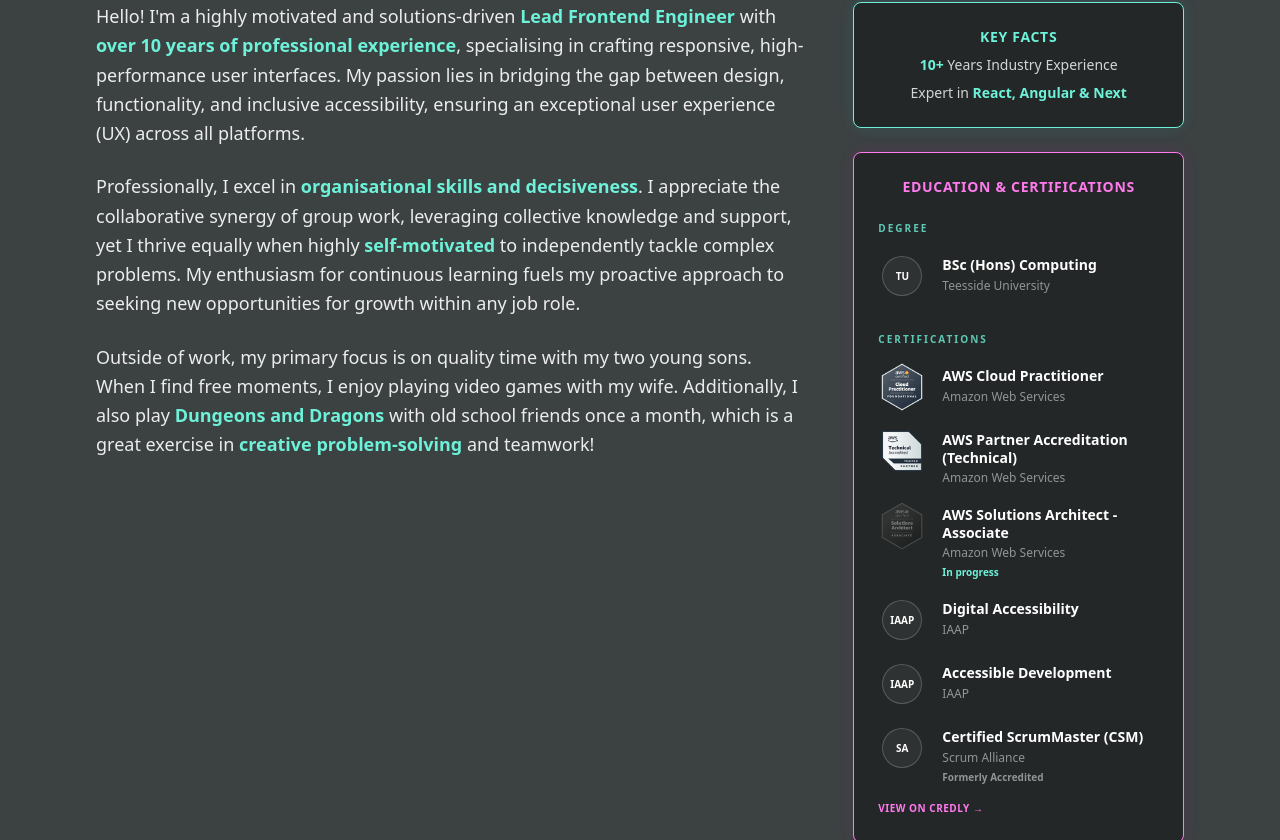
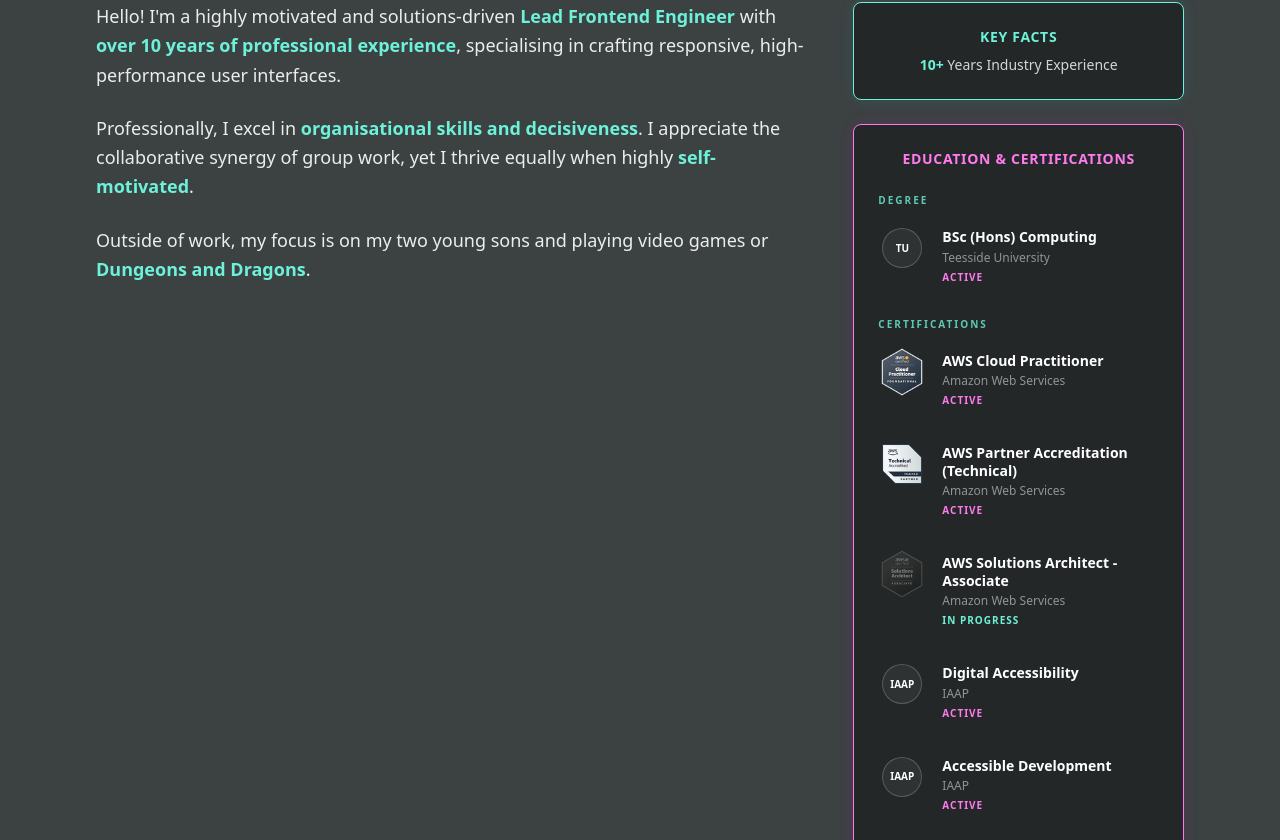
Before and after one commit to joshhallan/portfolio2025, a Next.js app: page / in a window 1280 px wide. Shown: the part 760-1600 px from the top of the page. Built offline with nearby package versions, Linux system fonts and the light colour scheme.

Commit message:
Update .gitignore for Firebase, enhance About component layout, and add Firebase CI/CD workflows

```diff
--- a/src/components/HomePage/About/About.tsx
+++ b/src/components/HomePage/About/About.tsx
@@ -23,6 +23,12 @@ export default function About() {
     (q) => q.classification === "Certification",
   );
 
+  const scrollContainerClasses = `
+    flex flex-row overflow-x-auto gap-4 pb-4 snap-x scrollbar-hide
+    [mask-image:linear-gradient(to_right,white_85%,transparent_100%)]
+    md:pb-0 md:gap-8 md:[mask-image:none] md:flex-col md:overflow-visible
+  `;
+
   return (
     <section id="about" className="container mx-auto max-w-6xl px-8 py-16">
       <h2 className="text-4xl font-bold mb-12 text-center text-white">
@@ -38,32 +44,20 @@ export default function About() {
               over 10 years of professional experience
             </span>
             , specialising in crafting responsive, high-performance user
-            interfaces. My passion lies in bridging the gap between design,
-            functionality, and inclusive accessibility, ensuring an exceptional
-            user experience (UX) across all platforms.
+            interfaces.
           </p>
-
           <p>
             Professionally, I excel in{" "}
             <span style={neonAccentStyle}>
               organisational skills and decisiveness
             </span>
-            . I appreciate the collaborative synergy of group work, leveraging
-            collective knowledge and support, yet I thrive equally when highly{" "}
-            <span style={neonAccentStyle}>self-motivated</span> to independently
-            tackle complex problems. My enthusiasm for continuous learning fuels
-            my proactive approach to seeking new opportunities for growth within
-            any job role.
+            . I appreciate the collaborative synergy of group work, yet I thrive
+            equally when highly{" "}
+            <span style={neonAccentStyle}>self-motivated</span>.
           </p>
-
           <p>
-            Outside of work, my primary focus is on quality time with my two
-            young sons. When I find free moments, I enjoy playing video games
-            with my wife. Additionally, I also play{" "}
-            <span style={neonAccentStyle}>Dungeons and Dragons</span> with old
-            school friends once a month, which is a great exercise in{" "}
-            <span style={neonAccentStyle}>creative problem-solving</span> and
-            teamwork!
+            Outside of work, my focus is on my two young sons and playing video
+            games or <span style={neonAccentStyle}>Dungeons and Dragons</span>.
           </p>
         </div>
 
@@ -78,10 +72,6 @@ export default function About() {
             </p>
             <p className="text-white/80 text-sm">
               <span style={neonAccentStyle}>10+</span> Years Industry Experience
-            </p>
-            <p className="text-white/80 text-sm mt-2">
-              Expert in{" "}
-              <span style={neonAccentStyle}>React, Angular & Next</span>
             </p>
           </div>
 
@@ -100,7 +90,7 @@ export default function About() {
                   <h4 className="text-[var(--neon-blue)] text-[10px] font-bold uppercase mb-4 tracking-[0.2em] opacity-80">
                     Degree
                   </h4>
-                  <div className="space-y-4">
+                  <div className={scrollContainerClasses}>
                     {degrees.map((cert) => (
                       <CertRow key={cert.id} cert={cert} />
                     ))}
@@ -110,23 +100,32 @@ export default function About() {
 
               {/* CERTIFICATION GROUP */}
               {certifications.length > 0 && (
-                <div>
+                <div className="relative">
                   <h4 className="text-[var(--neon-blue)] text-[10px] font-bold uppercase mb-4 tracking-[0.2em] opacity-80">
                     Certifications
                   </h4>
-                  <div className="space-y-4">
+                  <div className={scrollContainerClasses}>
                     {certifications.map((cert) => (
                       <CertRow key={cert.id} cert={cert} />
                     ))}
                   </div>
+
+                  <div className="flex justify-center mt-3 md:hidden">
+                    <span className="text-[8px] text-white/40 uppercase tracking-[0.3em]">
+                      Swipe to view more
+                    </span>
+                  </div>
+
+                  <div className="mt-6 pt-4 border-t border-white/10 text-center lg:text-left">
                     <a
                       href="https://www.credly.com/users/your-profile-url"
                       target="_blank"
                       rel="noopener noreferrer"
-                    className="inline-flex items-center gap-1.5 text-[10px] font-bold uppercase tracking-wider text-[var(--neon-pink)] hover:opacity-80 transition-opacity mt-4"
+                      className="inline-flex items-center gap-1.5 text-[10px] font-bold uppercase tracking-wider text-[var(--neon-pink)] hover:opacity-80 transition-opacity"
                     >
-                    View on credly →
+                      Verify on Credly →
                     </a>
+                  </div>
                 </div>
               )}
             </div>
@@ -138,7 +137,7 @@ export default function About() {
 }
 
 const CertRow = ({ cert }: { cert: Certification }) => (
-  <div className="flex items-start group">
+  <div className="flex items-start group flex-shrink-0 w-[90%] snap-start md:w-full">
     <div className="flex-shrink-0 w-12 h-12 flex items-center justify-center mr-4 transition-transform group-hover:scale-110">
       {cert.logo ? (
         <Image
@@ -147,11 +146,8 @@ const CertRow = ({ cert }: { cert: Certification }) => (
           width={48}
           height={48}
           className={`object-contain ${
-            cert.status === "In progress" || cert.status === "Lapsed"
-              ? "opacity-40 grayscale"
-              : ""
+            cert.status !== "Active" ? "opacity-40 grayscale" : ""
           }`}
-          priority={cert.id <= 2}
         />
       ) : (
         <div className="w-10 h-10 rounded-full border border-white/20 flex items-center justify-center bg-white/5">
@@ -162,22 +158,30 @@ const CertRow = ({ cert }: { cert: Certification }) => (
       )}
     </div>
     <div className="flex-grow min-w-0 pt-1">
-      <h5 className="text-sm font-bold text-white leading-tight">
+      <h5 className="text-sm font-bold text-white leading-tight line-clamp-2 md:line-clamp-none">
         {cert.title}
       </h5>
-      <p className="text-xs text-white/50 mt-1 flex flex-wrap items-center">
-        {cert.institution}
+      <p className="text-xs text-white/50 mt-1">{cert.institution}</p>
+
+      <div className="mt-1">
+        {cert.status === "Active" && (
+          <p className="text-[10px] text-[var(--neon-pink)] font-bold uppercase tracking-widest flex items-center gap-1">
+
+            Active
           </p>
+        )}
         {cert.status === "In progress" && (
-        <p className="text-[10px] text-[var(--neon-blue)] font-semibold mt-1">
+          <p className="text-[10px] text-[var(--neon-blue)] font-bold uppercase tracking-widest flex items-center gap-1">
+
             In progress
           </p>
         )}
         {cert.status === "Lapsed" && (
-        <p className="text-[10px] text-white/50 font-semibold mt-1">
+          <p className="text-[10px] text-white/50 font-bold uppercase tracking-widest ">
             Formerly Accredited
           </p>
         )}
       </div>
     </div>
+  </div>
 );
--- a/src/data/qualifications.ts
+++ b/src/data/qualifications.ts
@@ -7,7 +7,6 @@ export const QUALIFICATIONS_DATA = [
     classification: "Degree",
     grade: "2:1",
     status: "Active",
-    // logo: "images/certificates/TU.png",
     logo: null,
   },
   {
```
Also changed, not shown: firebase.json (added), 1 other file (tests, documents, lock files or other folders). Lines whose indentation alone changed are shown as unchanged.
